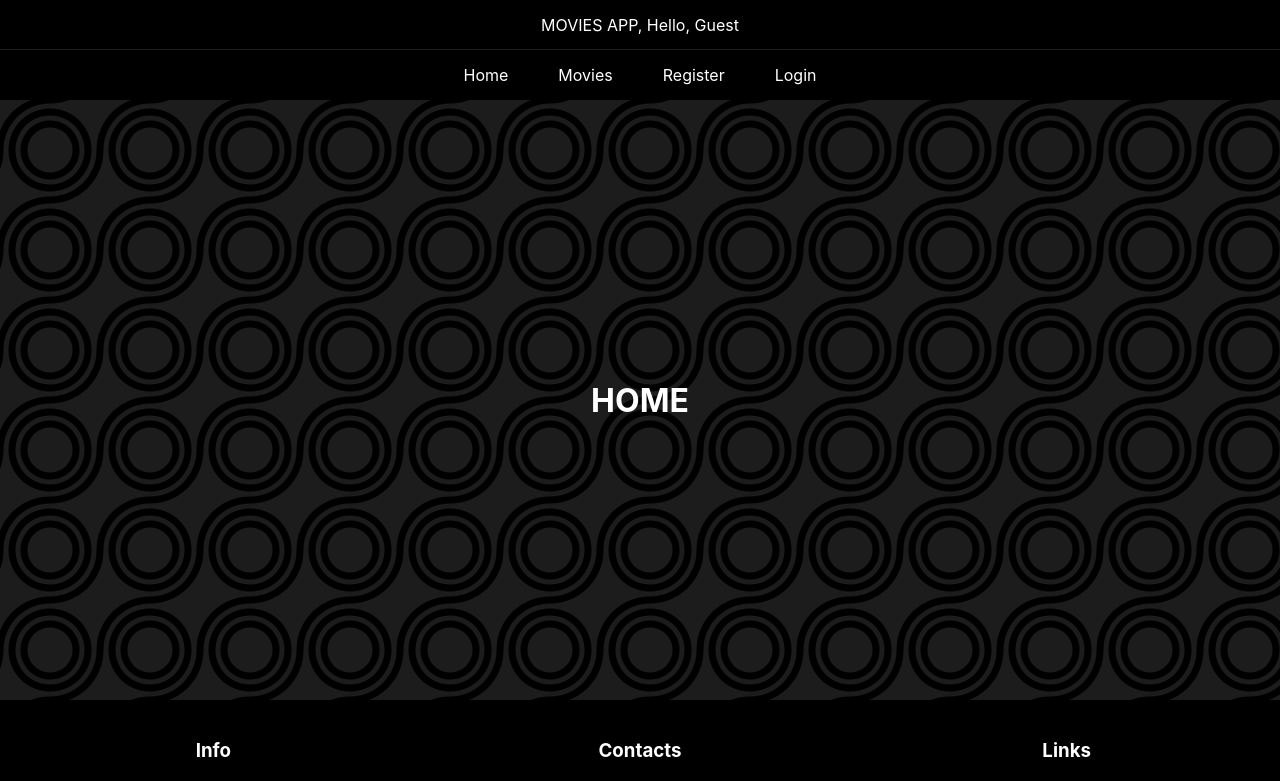
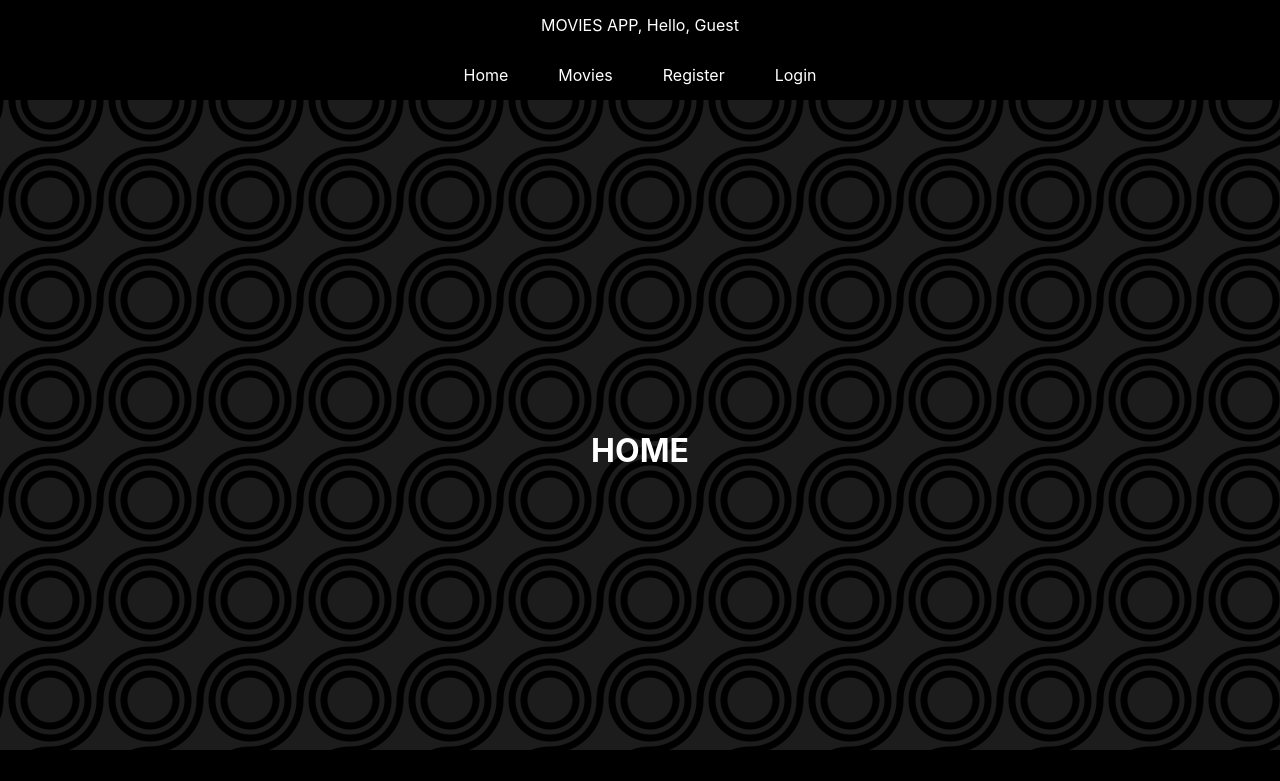
Before and after one commit to GVAlexandrov/movies, a React (Create React App) app: page / in a window 1280 px wide. Shown: the top 781 px of the page. Built offline with nearby package versions, Linux system fonts and the light colour scheme; no server answers.

Commit message:
UPDATE Header.css

```diff
--- a/src/Components/Header/Header.css
+++ b/src/Components/Header/Header.css
@@ -1,5 +1,5 @@
 header.header {
-    position: fixed;
+    /* position: fixed; */
     width: 100%;
     height: var(--height-header);
     top: 0px;
@@ -8,7 +8,6 @@ header.header {
     justify-content: center;
     align-items: center;
 
-    border-bottom: 1px solid var(--background-color-01);
     background-color: black;
     color: white;
 }
```
